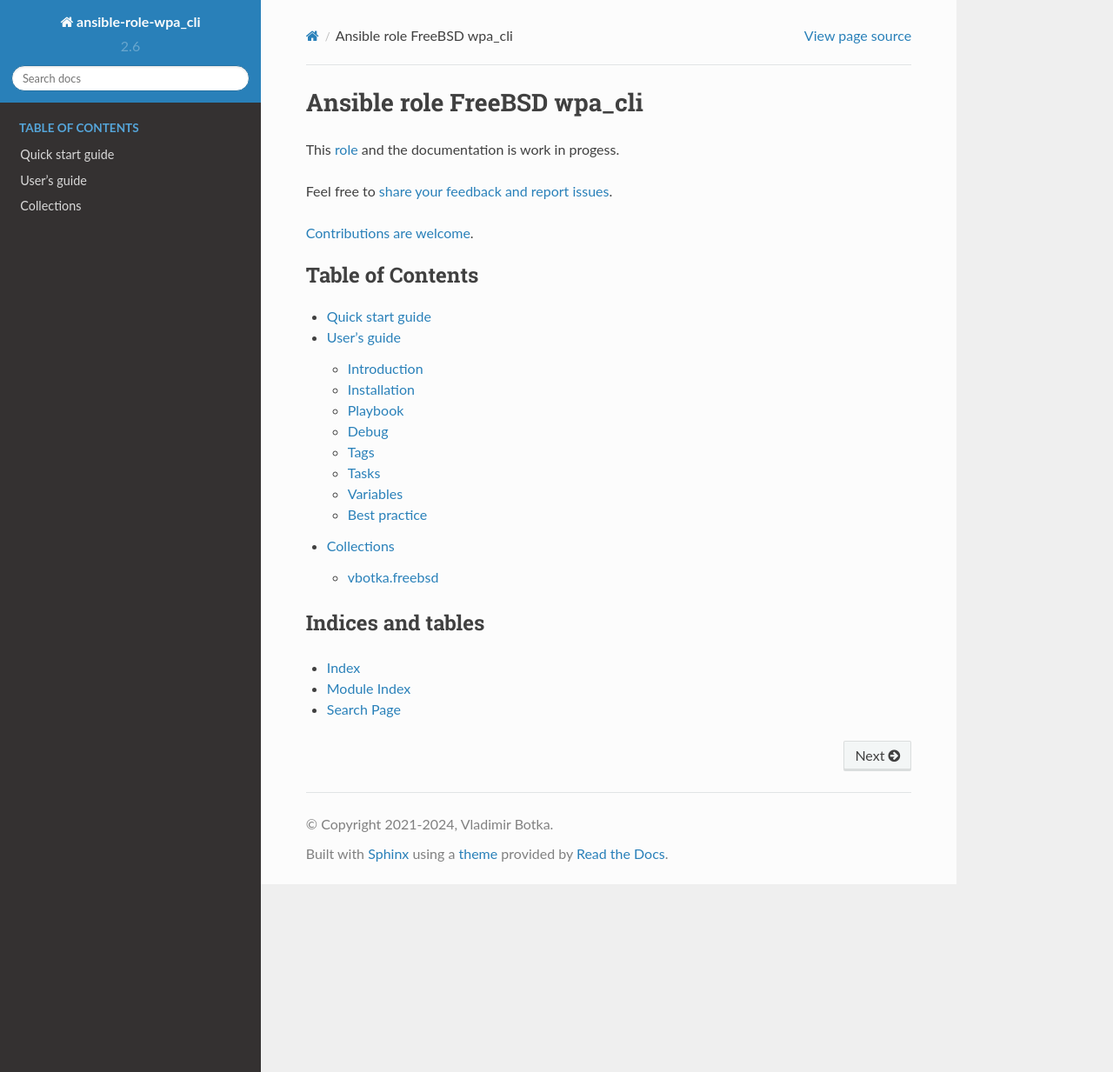
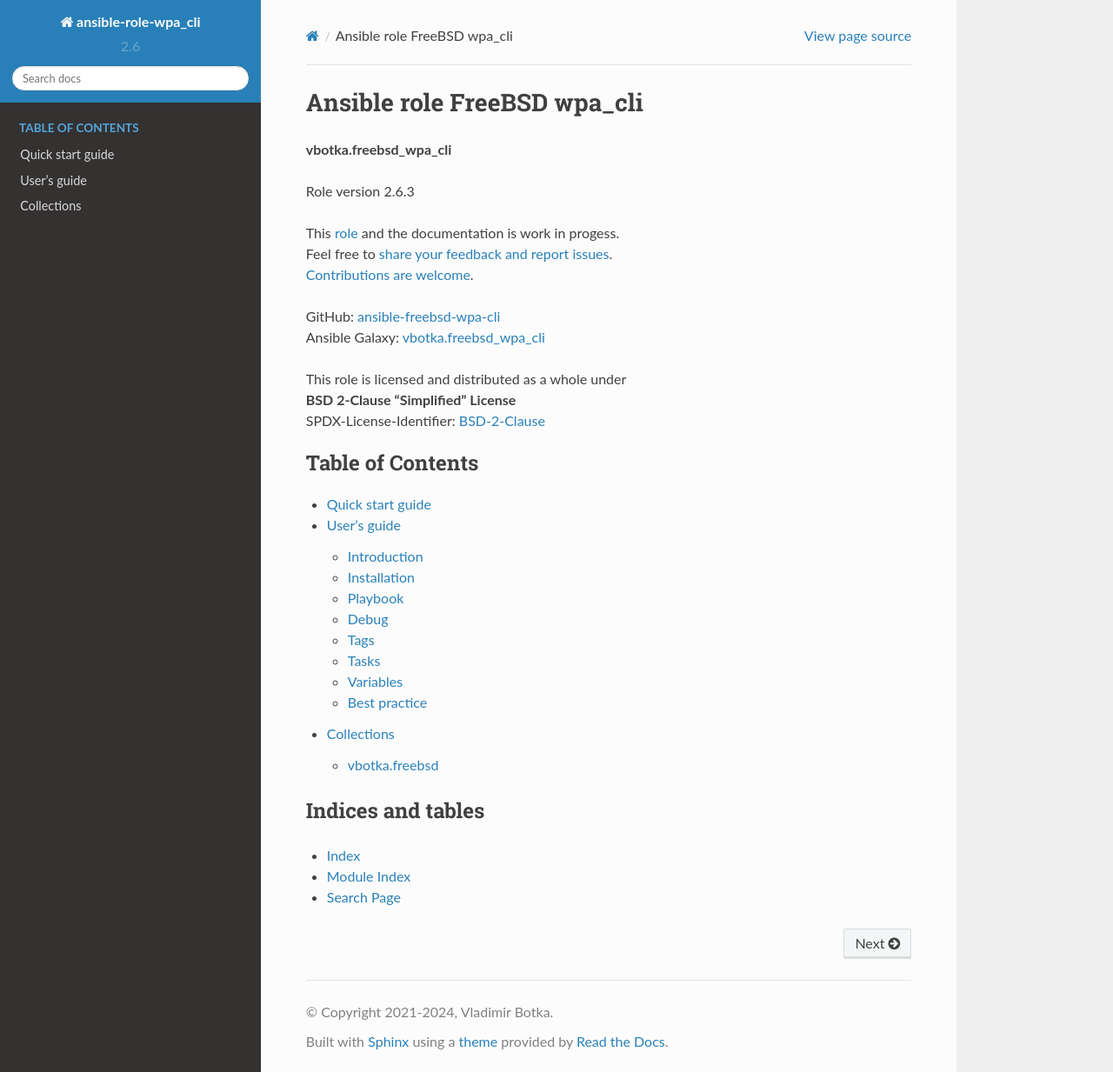
Before and after one commit to vbotka/ansible-freebsd-wpa-cli, a Sphinx documentation site: the page built from docs/source/index.rst, in a window 1280 px wide and 1233 px high. Shown: the whole window at 87% size. Built offline with Sphinx 7.4.7 and the Read the Docs theme 3.1.0, drawn with Linux system fonts in a browser that asks for light colours; some web fonts are replaced; pages that are not in the unit, such as notebooks, are missing from menus.

Commit message:
Update docs.

```diff
--- a/docs/source/conf.py
+++ b/docs/source/conf.py
@@ -42,7 +42,7 @@ author = 'Vladimir Botka'
 # The short X.Y version.
 version = '2.6'
 # The full version, including alpha/beta/rc tags.
-release = '2.6.2'
+release = '2.6.3'
 
 # The language for content autogenerated by Sphinx. Refer to documentation
 # for a list of supported languages.
--- a/docs/source/index.rst
+++ b/docs/source/index.rst
@@ -1,11 +1,21 @@
 Ansible role FreeBSD wpa_cli
 ============================
 
-This `role <https://galaxy.ansible.com/vbotka/freebsd_wpa_cli/>`_ and the documentation is work in progess.
+**vbotka.freebsd_wpa_cli**
 
-Feel free to `share your feedback and report issues <https://github.com/vbotka/ansible-freebsd-wpa-cli/issues>`_.
+Role version 2.6.3
 
-`Contributions are welcome <https://github.com/firstcontributions/first-contributions>`_.
+
+| This `role <https://galaxy.ansible.com/vbotka/freebsd_wpa_cli/>`_ and the documentation is work in progess.
+| Feel free to `share your feedback and report issues <https://github.com/vbotka/ansible-freebsd-wpa-cli/issues>`_.
+| `Contributions are welcome <https://github.com/firstcontributions/first-contributions>`_.
+
+| GitHub: `ansible-freebsd-wpa-cli  <https://github.com/vbotka/ansible-freebsd-wpa-cli/>`_
+| Ansible Galaxy: `vbotka.freebsd_wpa_cli <https://galaxy.ansible.com/vbotka/freebsd_wpa_cli/>`_
+
+| This role is licensed and distributed as a whole under
+| **BSD 2-Clause "Simplified" License**
+| SPDX-License-Identifier: `BSD-2-Clause <https://spdx.org/licenses/BSD-2-Clause.html>`_
 
 .. toctree::
    :maxdepth: 2
```
Also changed, not shown: changelog/CHANGELOG-v2.6.rst (+15 -0 lines), 1 other file.
